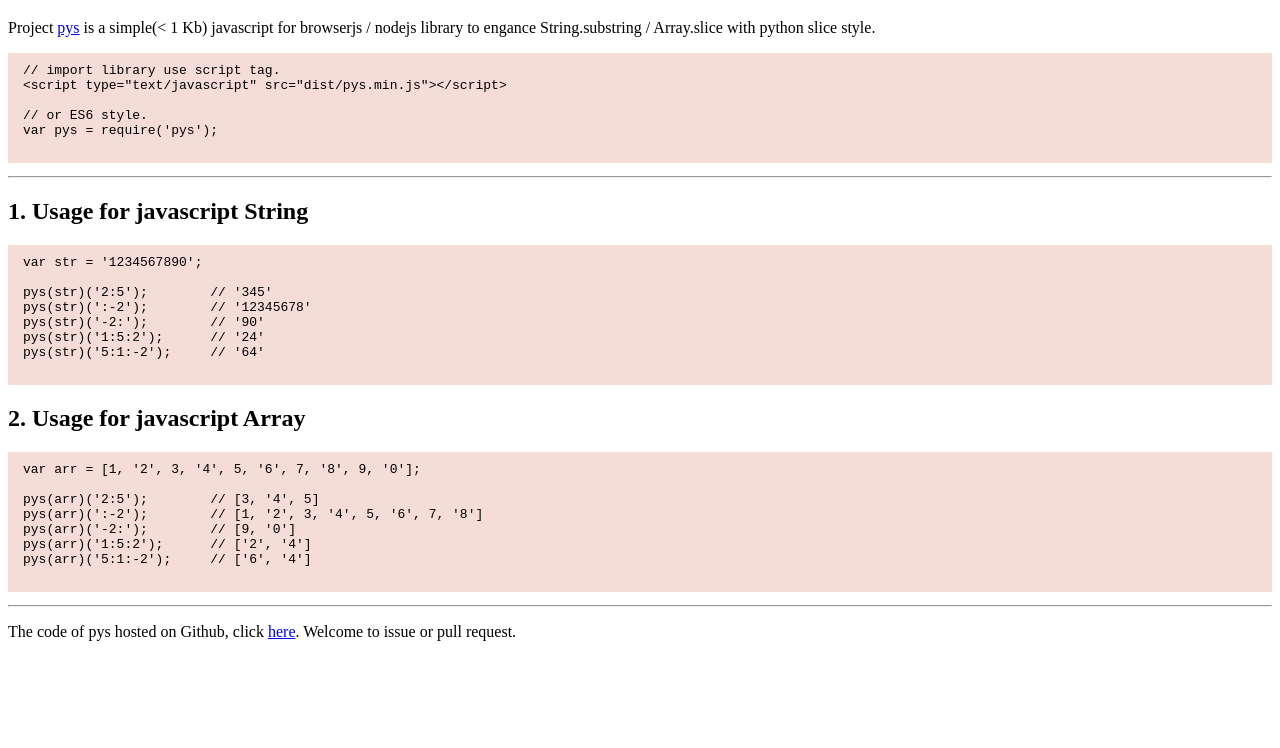
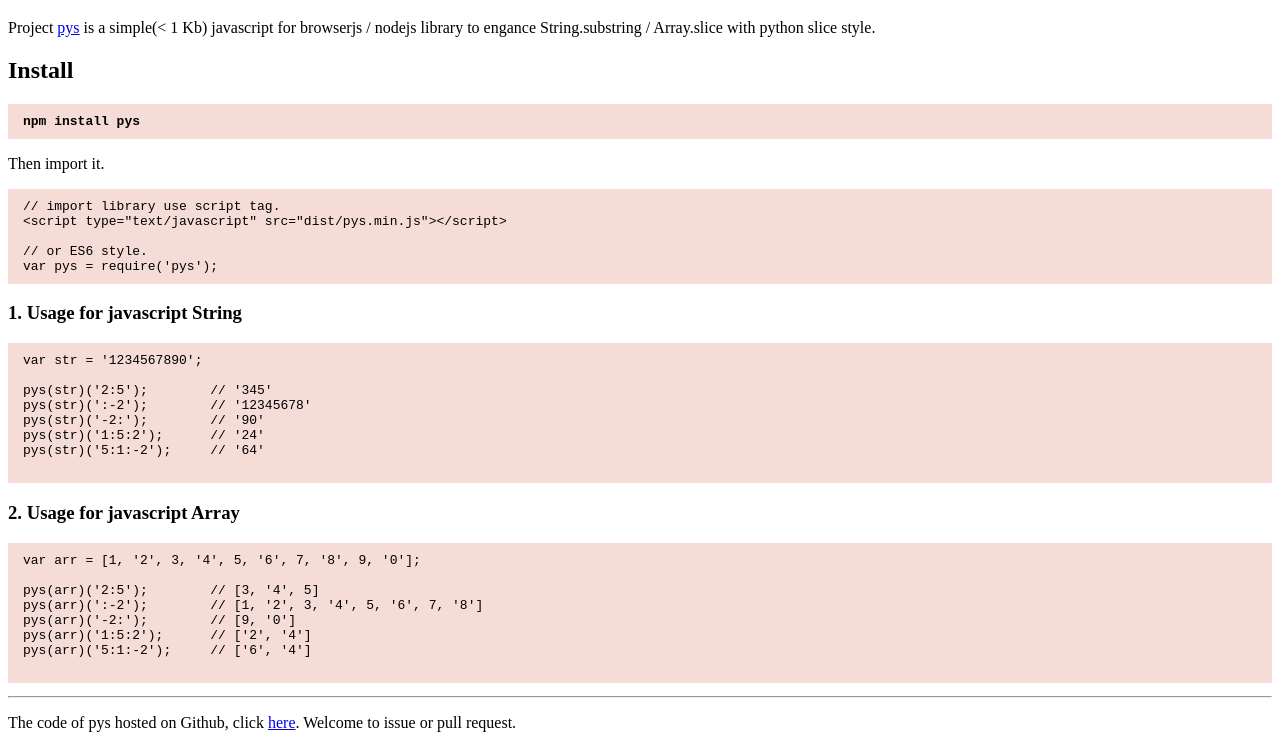
Before and after one commit to hustcc/slice.js, a website: page index.html in a window 1280 px wide. Shown: the part 61-809 px from the top of the page. Drawn offline with Linux system fonts and the light colour scheme.

Commit message:
add website

```diff
--- a/index.html
+++ b/index.html
@@ -11,23 +11,29 @@
     background-color: #f6dcd7;
     padding: 10px 15px;
   }
+  pre.strong {
+    font-weight: bold;
+  }
   "pys, python slice,string,array,python-style,substring,slice,enganced substring,enganced slice"
   </style>
 </head>
 <body>
-  <h1>pys</h1>
+  <h1> pys </h1>
   <p>
     Project <a href="https://github.com/hustcc/pys">pys</a> is a simple(< 1 Kb) javascript for browserjs / nodejs library to engance String.substring / Array.slice with python slice style.
   </p>
+  <h2> Install </h2>
+  <pre class="strong">
+npm install pys </pre>
+  <p> Then import it. </p>
   <pre>
 // import library use script tag.
 &lt;script type="text/javascript" src="dist/pys.min.js"&gt;&lt;/script&gt;
 
 // or ES6 style.
-var pys = require('pys');
-  </pre>
-  <hr />
-  <h2>1. Usage for javascript String</h2>
+var pys = require('pys');</pre>
+
+  <h3>1. Usage for javascript String</h3>
   <pre>
 var str = '1234567890';
 
@@ -37,7 +43,7 @@
 pys(str)('1:5:2');      // '24'
 pys(str)('5:1:-2');     // '64'
   </pre>
-  <h2>2. Usage for javascript Array</h2>
+  <h3>2. Usage for javascript Array</h3>
   <pre>
 var arr = [1, '2', 3, '4', 5, '6', 7, '8', 9, '0'];
 
```
